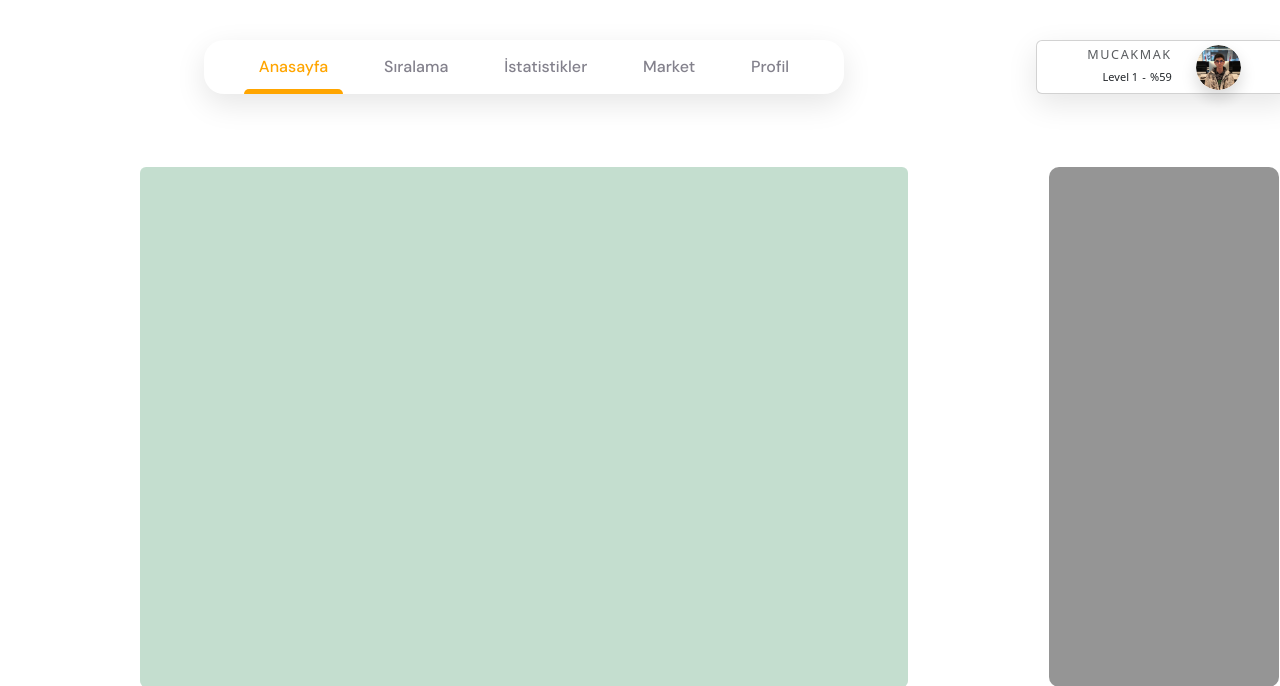
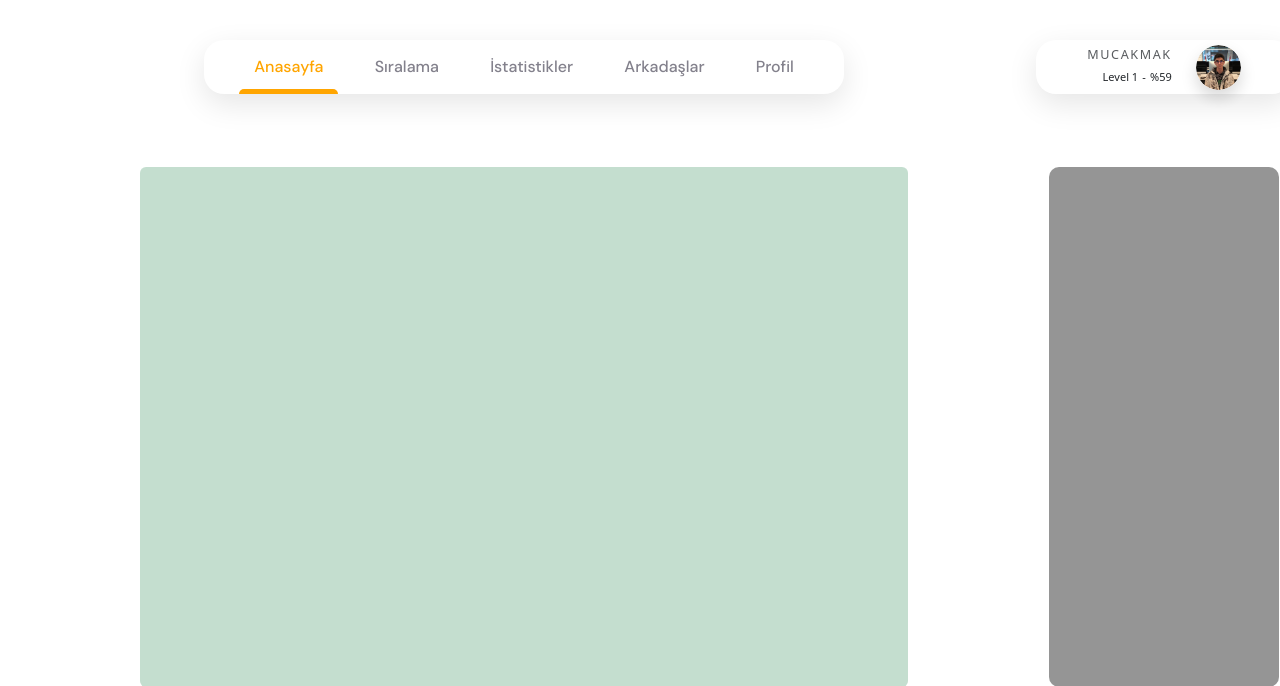
Before and after one commit to mucahitcakmak/my-ft_transcendence, a Django app: page / in a window 1280 px wide. Shown: the top 686 px of the page. Run offline with Django 5.2, Linux system fonts and the light colour scheme; some libraries are stand-ins or nearby versions.

Commit message:
Frontend küçük iyileştirme yapıldı ve tabbara arkadaşlar bölümü eklendi.

```diff
--- a/game/static/css/mainpage.css
+++ b/game/static/css/mainpage.css
@@ -118,6 +118,8 @@
   display: flex;
   align-items: center;
   width: 260px;
+  border-radius: 20px;
+  border: 1px solid rgba(255,255,255,.5);
   box-shadow: 0 10px 30px rgba(0, 0, 0, 0.1); /* Outer shadow */
 }
 
--- a/game/templates/mainpage.html
+++ b/game/templates/mainpage.html
@@ -37,7 +37,7 @@
             <a id="anasayfaBTN" href="#" class="nav-item is-active" active-color="orange">Anasayfa</a>
             <a id="siralamaBTN" href="#" class="nav-item" active-color="green">Sıralama</a>
             <a id="istatistikBTN" href="#" class="nav-item" active-color="blue">İstatistikler</a>
-            <a id="marketBTN" href="#" class="nav-item" active-color="red">Market</a>
+            <a id="marketBTN" href="#" class="nav-item" active-color="red">Arkadaşlar</a>
             <a id="profilBTN" href="#" class="nav-item" active-color="rebeccapurple">Profil</a>
             <span class="nav-indicator"></span>
         </nav>
```
